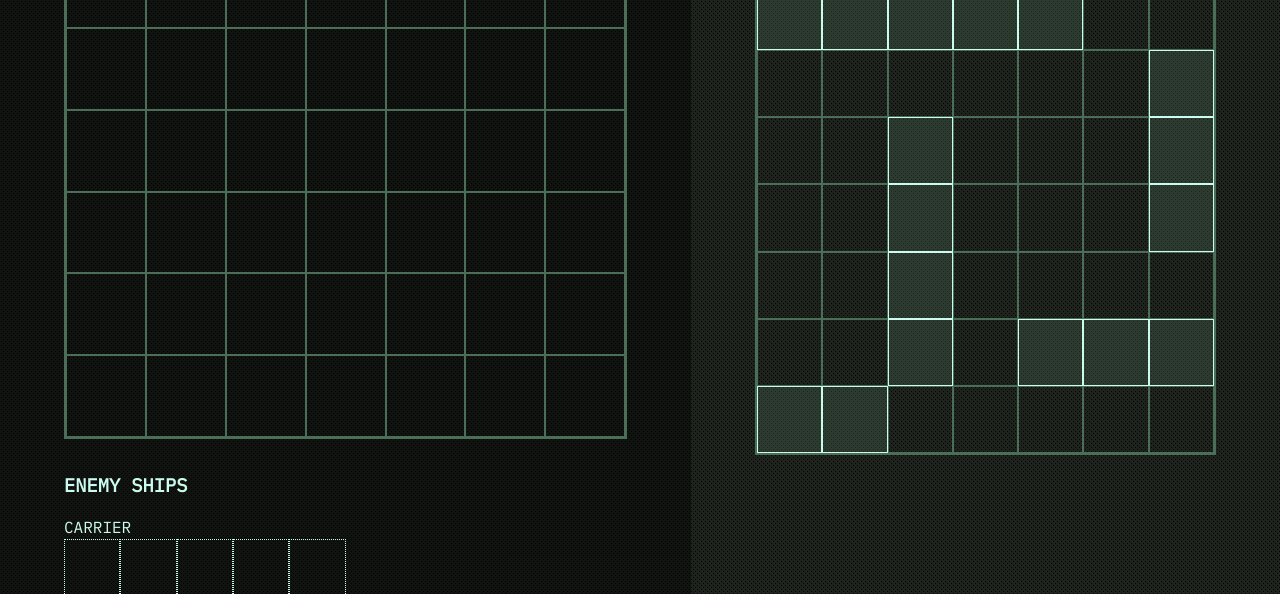
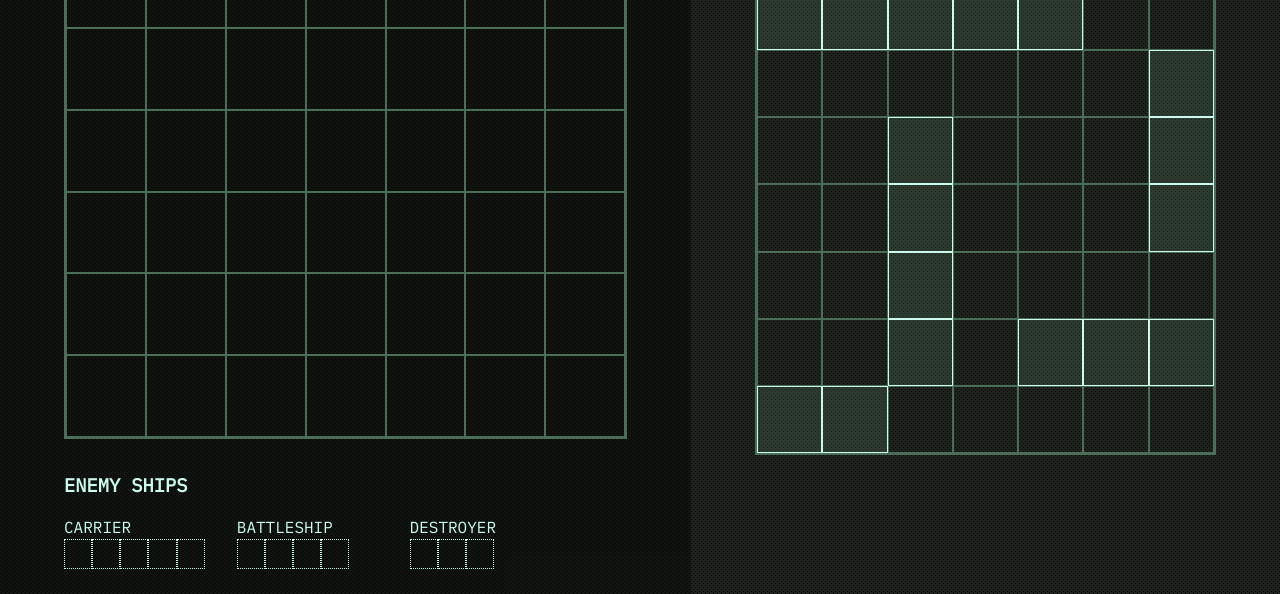
Before and after one commit to emhng/odin-battleship, a website built with webpack: page dist/index.html in a window 1280 px wide. Shown: the part 206-800 px from the top of the page. Built offline with Linux system fonts and the light colour scheme.

Commit message:
Adjust layout for ship list

```diff
--- a/src/style.css
+++ b/src/style.css
@@ -123,7 +123,7 @@ h2#player-turn {
 
 .ship-grid {
   display: grid;
-  width: 50%;
+  width: 100%;
   grid-template-columns: repeat(5, 1fr);
 }
 
@@ -170,6 +170,15 @@ h2#player-turn {
   margin-right: 5vw;
 }
 
+.enemy {
+  width: 25%;
+}
+
+#ship-list-container {
+  gap: 2rem;
+  flex-wrap: wrap;
+}
+
 @keyframes blinkPrompt {
   from {
     border: 0.5rem solid #4b6e59;
```
Also changed, not shown: dist/index.html, dist/main.js.
